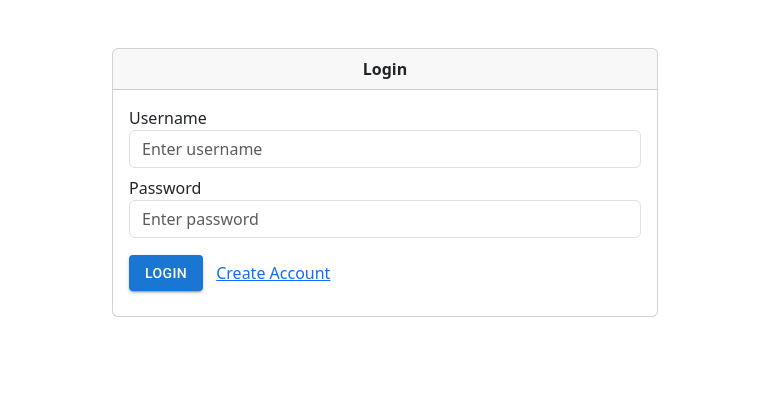
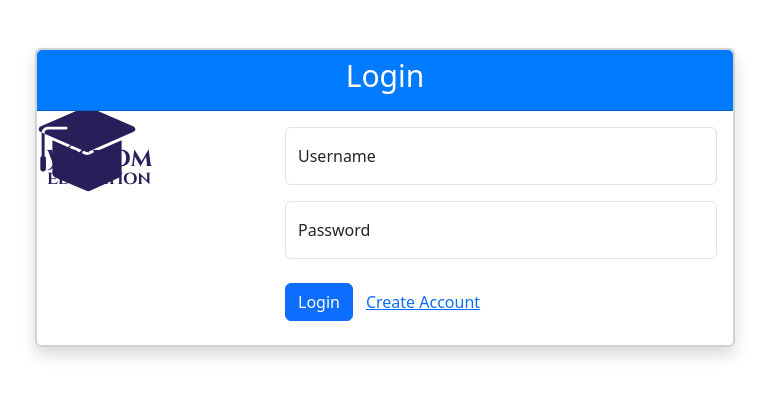
Before and after one commit to DamikaAlwis-Gif/Inventory_management_system, a React (Create React App) app in the folder client/: page / in a window 1280 px wide. Shown: the top 396 px of the page, without its empty margins (255-1024 px from the left). Built offline with nearby package versions, Linux system fonts and the light colour scheme.

Commit message:
loginpage v1

```diff
--- a/client/src/components/Auth/Login.jsx
+++ b/client/src/components/Auth/Login.jsx
@@ -3,9 +3,11 @@ import { Link } from "react-router-dom";
 import { useState } from "react";
 import axios from "axios";
 import { useNavigate } from "react-router-dom";
-import Button from "@mui/material/Button";
+// import Button from "@mui/material/Button";
 import  Alert from '@mui/material/Alert';
 import { validateProperty , validate } from "../Validation/LoginValidation";
+import userImage from "../../Images/user.png";
+import institutionLogo from "../../Images/InstitutionLogo.svg";
 
 
 const Login = () => {
@@ -48,22 +50,37 @@ const Login = () => {
       alert(error);
     }
   };
-
+  console.log(value)
   return (
     <div className="container mt-5">
-      <div className="row justify-content-center">
-        <div className="col-md-6">
-          <div className="card">
+      <div className="row justify-content-center g-0">
+        <div className="card  shadow border-2" style={{ maxWidth: "700px" }}>
           <div
             className="card-header text-center"
-              style={{ fontWeight: "bolder" }}
+            style={{ backgroundColor: "#007BFF", color: "white" }}
           >
+            <h5 className="card-title" style={{ fontSize: "30px" }}>
               Login
+            </h5>
           </div>
+
+          <div className="row g-0">
+            <div className="col-md-4">
+              <div className="custom-logo">
+                <img src={institutionLogo} alt="Logo" />
+              </div>
+              <div className="custom-name" style={{ lineHeight: "0.8" }}>
+                <span className="first-word">Wisdom</span>
+                <br />
+                <span className="second-word" style={{ fontSize: "0.7em" }}>
+                  Education
+                </span>
+              </div>
+            </div>
+            <div className="col-md-8">
               <div className="card-body ">
                 <form onSubmit={(e) => handleSubmit(e)}>
-                <div className="form-group">
-                  <label htmlFor="username">Username</label>
+                  <div className="form-floating mb-3">
                     <input
                       type="text"
                       className="form-control"
@@ -73,12 +90,12 @@ const Login = () => {
                       value={value.user_name}
                       onChange={(e) => handleChange(e)}
                     />
+                    <label htmlFor="username">Username</label>
                     {errors.user_name && (
                       <Alert severity="warning">{errors.user_name}</Alert>
                     )}
                   </div>
-                <div className="form-group my-2">
-                  <label htmlFor="password">Password</label>
+                  <div className="form-floating mb-3">
                     <input
                       type="password"
                       className="form-control"
@@ -88,6 +105,7 @@ const Login = () => {
                       value={value.password}
                       onChange={(e) => handleChange(e)}
                     />
+                    <label htmlFor="password">Password</label>
                     {errors.password && (
                       <Alert severity="warning">{errors.password}</Alert>
                     )}
@@ -95,9 +113,10 @@ const Login = () => {
                   {/* <button type="submit" className="btn btn-primary btn-sm">
                   Login
                 </button> */}
-                <Button variant="contained" type="submit" >
+                  <button className="btn btn-primary btn" type="submit">
                     Login
-                </Button>
+                  </button>
+
                   <Link to="/register" className="btn btn-link my-2 ">
                     Create Account
                   </Link>
@@ -105,6 +124,13 @@ const Login = () => {
               </div>
             </div>
           </div>
+          {/* <div
+            className="card-header text-center"
+            style={{ fontWeight: "bolder", fontSize: "30px" }}
+          >
+            Login
+          </div> */}
+        </div>
       </div>
     </div>
   );
--- a/client/src/components/common/Account.jsx
+++ b/client/src/components/common/Account.jsx
@@ -52,7 +52,7 @@ const Account = () => {
                 style={{
                   fontWeight: "bold",
                   fontSize: "20px",
-                  backgroundColor: "#a7c5eb",
+                  backgroundColor: "#3498db",
                 }}
               >
                 Profile
@@ -61,14 +61,13 @@ const Account = () => {
                 className="card-body text-center "
                 style={{
                   fontSize: "15px",
-
                 }}
               >
                 <img
-                  src= {userImage}
+                  src={userImage}
                   alt="User Profile"
                   className="img-fluid rounded-circle mb-3"
-                  width= "175px"
+                  width="175px"
                 />
                 <h5 className="card-title">{user.name}</h5>
                 <p>Username: {user.user_name}</p>
```
Also changed, not shown: client/src/App.css (+11 -0 lines), client/src/Images/InstitutionLogo.svg (added), 1 other file (tests, documents, lock files or other folders). Lines whose indentation alone changed are shown as unchanged.
